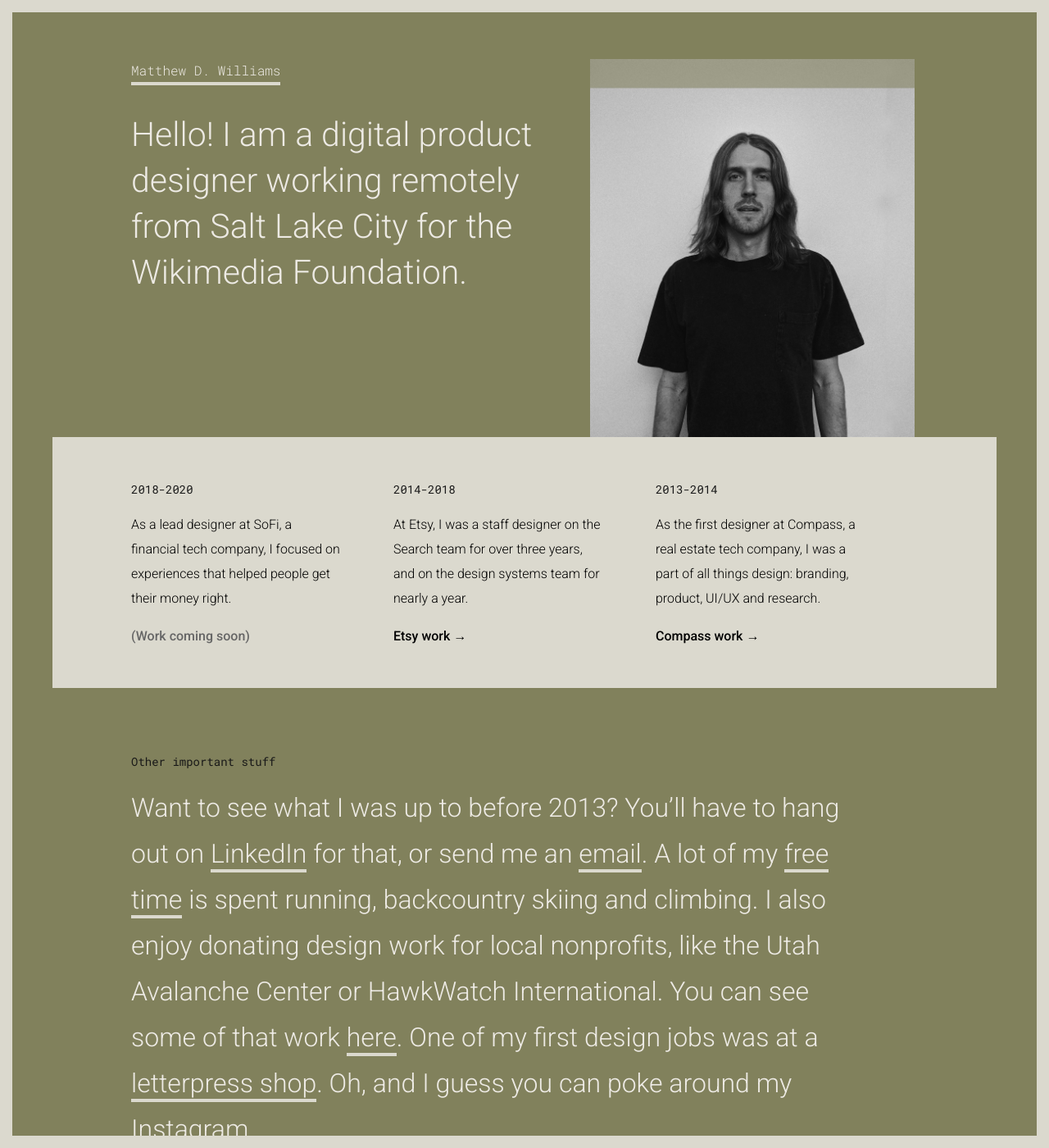
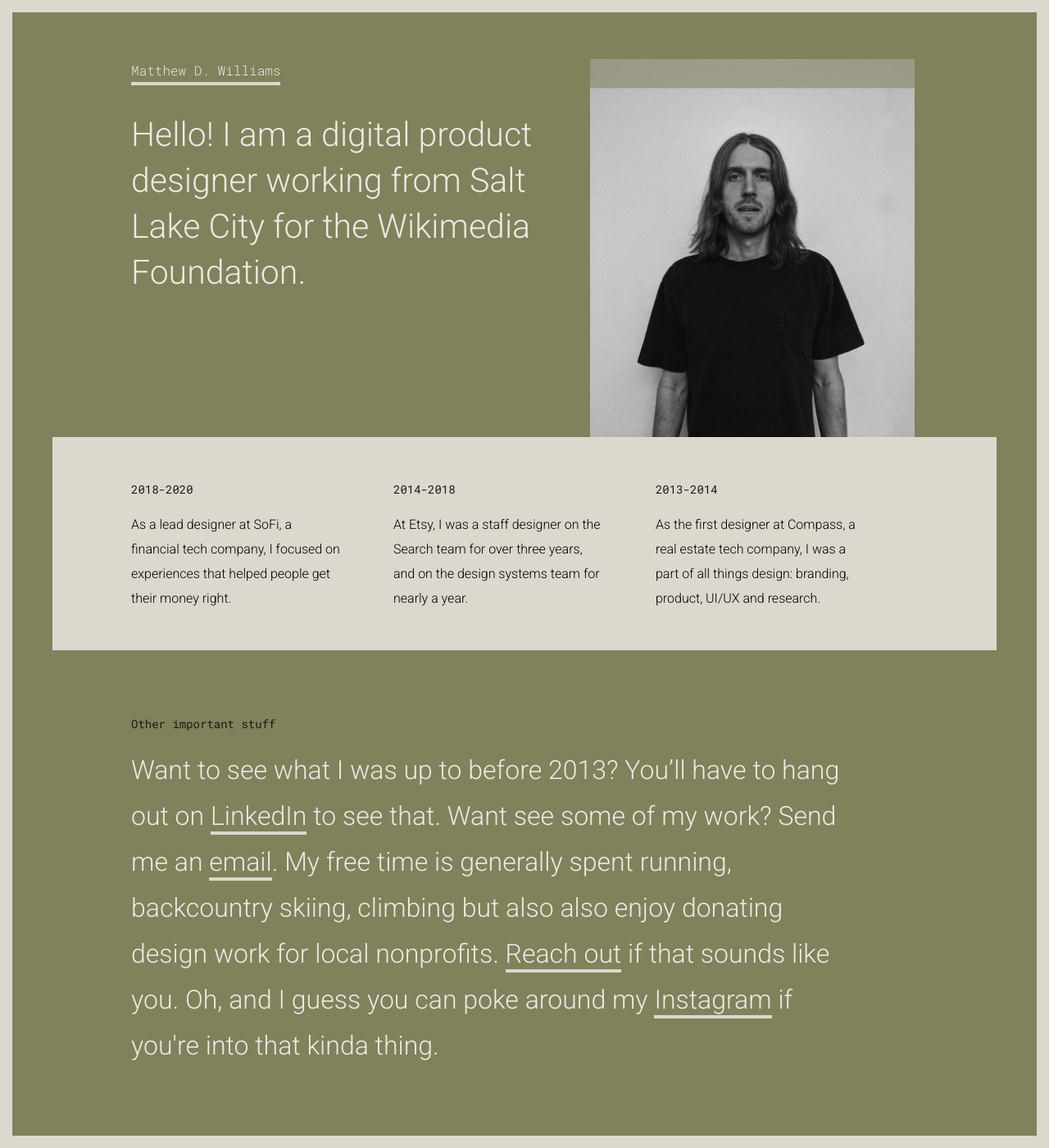
Before and after one commit to derrellwilliams/portfolio_v7, a Jekyll site: the page built from index.html, in a window 1280 px wide and 1400 px high. Shown: the whole window at 82% size. Built offline with Jekyll 4.4.1, drawn with Linux system fonts in a browser that asks for light colours; the list of posts is cut into pages by our own code.

Commit message:
making it less portfolio-y

```diff
--- a/etsy.html
+++ b/etsy.html
@@ -13,7 +13,7 @@ layout: etsy
 		    <div class="col lg-col-8 md-col-8 sm-col-12 pr3">
 		    	<img class="full-width" data-echo="/images/etsy-design.jpg">
 				<p class="caption">The Etsy design team in 2014 after winning a National Design Award at the Cooper-Hewitt.</p>
-				<p>Etsy is a global marketplace for unique and creative goods. It is home to more than 50 million items, 2 million sellers, 26 million buyers and $3.25B in annual gross sales. I was a designer at Etsy for almost five years, where I have worked on different parts of the product in many capacities. I started at Etsy as a senior designer, worked as a design lead and an interim design manager for a period of time, and finished as a staff designer.</p>
+				<p>Etsy is a global marketplace for unique and creative goods. It is home to more than 50 million items, 2 million sellers, 26 million buyers and $3.25B in annual gross sales. I was a designer at Etsy for almost five years, where I have worked on different parts of the product in many capacities. I started at Etsy as a senior designer, worked as a design lead, and finished as a staff designer.</p>
 			</div>
 
 			<div class="col lg-col-4 md-col-4 sm-col-12 pl3 bg-white">
--- a/index.html
+++ b/index.html
@@ -8,7 +8,7 @@ layout: default
   <div class="clearfix">
     <div class="col lg-col-8 md-col-7 sm-col-12 mt1 lg-pr4 md-pr4 sm-pr0">
       <h3 class="mt0"> <a class="border-bottom-tan logotype" href="#">Matthew D. Williams</a> </h3>
-      <h1 class="mt3"> Hello! I am a digital product designer working remotely from Salt Lake City for the Wikimedia Foundation.</h1>
+      <h1 class="mt3"> Hello! I am a digital product designer working from Salt Lake City for the Wikimedia Foundation.</h1>
     </div>
     <div class="col lg-col-4 md-col-5 sm-col-12 image-padding mt1">
        <img class="full-width" data-echo="/images/profile_image.jpg">
@@ -24,18 +24,15 @@ layout: default
               <div class="col lg-col-4 md-col-4 sm-col-12 pr4">
                 <h4>2018-2020</h4>
                 <p>As a lead designer at SoFi, a financial tech company, I focused on experiences that helped people get their money right.</p>
-                <p class="bold gray">(Work coming soon)</p>
               </div>
               <div class="col lg-col-4 md-col-4 sm-col-12 pr4">
                 <h4>2014-2018</h4>
                 <p>At Etsy, I was a staff designer on the Search team for over three years, and on the design systems team for nearly a year.</p>
-              <p class="bold"><a href="/etsy">Etsy work &rarr;</a></p>
 
               </div>
               <div class="col lg-col-4 md-col-4 sm-col-12 pr4">
                 <h4>2013-2014</h4>
                 <p>As the first designer at Compass, a real estate tech company, I was a part of all things design: branding, product, UI/UX and research.</p>
-              <p class="bold"><a href="/compass">Compass work &rarr;</a></p>
 
               </div>
 
@@ -49,7 +46,7 @@ layout: default
   <div class="clearfix">
     <div class="col lg-col-12 md-col-12 sm-col-12 mt2 lg-pr4 md-pr4 sm-pr0">
       <h4 class="mt0"> Other important stuff </h4>
-          <h2 class="mt0"> Want to see what I was up to before 2013? You’ll have to hang out on <a class="border-bottom-tan" href="https://www.linkedin.com/in/matthewderrellwilliams/">LinkedIn</a> for that, or send me an <a class="border-bottom-tan" href="mailto:derrellwilliams@gmail.com">email</a>. A lot of my <a class="border-bottom-tan" href="/skiing">free time</a> is spent running, backcountry skiing and climbing. I also enjoy donating design work for local nonprofits, like the Utah Avalanche Center or HawkWatch International. You can see some of that work <a class="border-bottom-tan" href="/volunteer">here</a>. One of my first design jobs was at a <a class="border-bottom-tan" href="/letterpress">letterpress shop</a>. Oh, and I guess you can poke around my <a class="border-bottom-tan" href="https://www.instagram.com/derrellwilliams/">Instagram</a>.</h2>
+          <h2 class="mt0"> Want to see what I was up to before 2013? You’ll have to hang out on <a class="border-bottom-tan" href="https://www.linkedin.com/in/matthewderrellwilliams/">LinkedIn</a> to see that. Want see some of my work? Send me an <a class="border-bottom-tan" href="mailto:derrellwilliams@gmail.com">email</a>. My free time is generally spent running, backcountry skiing, climbing but also also enjoy donating design work for local nonprofits. <a class="border-bottom-tan" href="mailto:derrellwilliams@gmail.com">Reach out</a> if that sounds like you. Oh, and I guess you can poke around my <a class="border-bottom-tan" href="https://www.instagram.com/derrellwilliams/">Instagram</a> if you're into that kinda thing.</h2>
     </div>
   </div>
 </div>
```
Also changed, not shown: favicon.ico (deleted), favicon.jpg (added), images/Mask Group.png (added), 1 other file.
